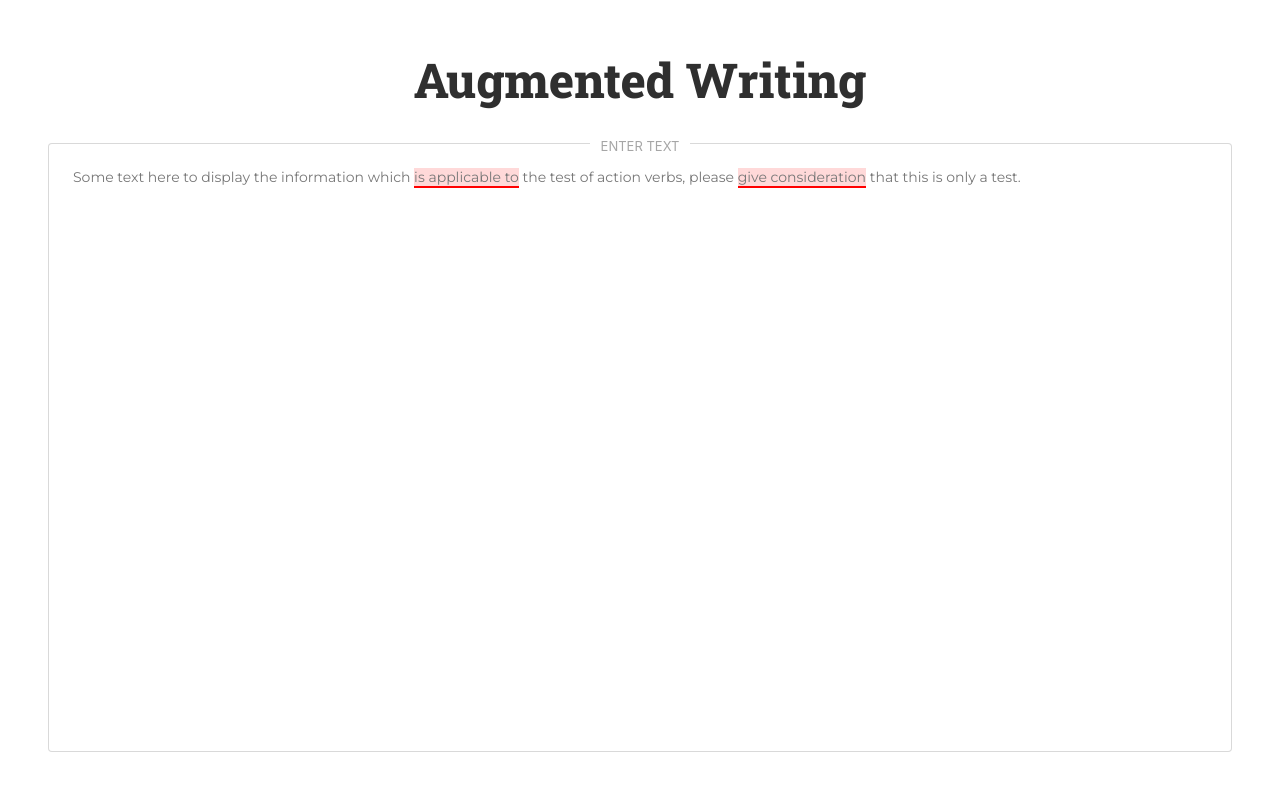
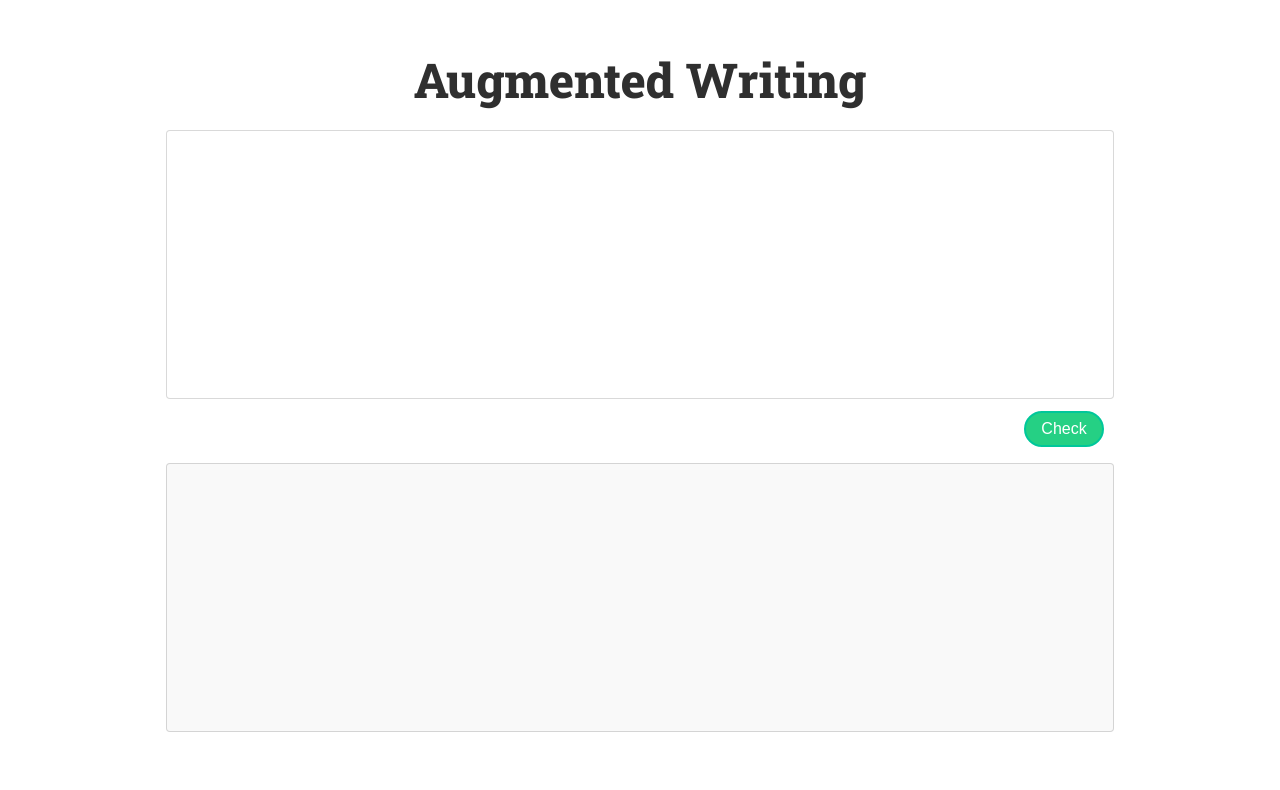
Before and after one commit to Ed-Lima/aw, a React (Create React App) app: page / in a window 1280 px wide. Shown: the top 790 px of the page. Built offline with nearby package versions, Linux system fonts and the light colour scheme.

Commit message:
Updated initial page

```diff
--- a/package.json
+++ b/package.json
@@ -6,8 +6,10 @@
     "@testing-library/jest-dom": "^4.2.4",
     "@testing-library/react": "^9.3.2",
     "@testing-library/user-event": "^7.1.2",
+    "axios": "^0.20.0",
     "react": "^16.13.1",
     "react-dom": "^16.13.1",
+    "react-html-parser": "^2.0.2",
     "react-router-dom": "^5.2.0",
     "react-scripts": "^3.4.3"
   },
--- a/src/components/Result.jsx
+++ b/src/components/Result.jsx
@@ -19,7 +19,6 @@ class Result extends React.Component {
   render(){
     return(
       <>
-        {this.state.isHovering && <div class="tip">Applies to</div>}
         <div  contentEditable="false"
               className="wrong"
               onClick={this.onClick}
--- a/src/pages/Home/Home.css
+++ b/src/pages/Home/Home.css
@@ -35,7 +35,7 @@
   font-family: 'Roboto Slab', Montserrat;
   font-size: 3rem;
   font-weight: 800;
-  margin-bottom: 2rem;
+  margin-bottom: 1.2rem;
 }
 .subtitle {
   color: #222223;
@@ -47,6 +47,8 @@
 
 .input {
   height: 100%;
+  width: 80%;
+  min-width: 300px!important;
   font-size: 14px;
   padding: 1.5rem;
   outline: 0;
@@ -64,9 +66,8 @@
   border: 1.5px solid rgba(0,0,0,.15);
   border-radius: 4;
   margin-bottom: 20px;
-  width: 100%;
-  min-width: 300px!important;
   transition: width 0.25s, border 0.25s;
+  resize: none;
 }
 .input:focus {
   border: 1.5px solid #25D084;
@@ -88,6 +89,8 @@
 .input-container {
   position: relative;
   display: flex;
+  flex-direction: column;
+  align-items: center;
   justify-content: center;
   width: 100%;
   height: 100%;
@@ -119,3 +122,33 @@
   font-weight: 800;
   color: #00C79A;
 }
+
+.result {
+  background-color: #f9f9f9;
+}
+
+.btn-primary{
+  display: flex;
+  align-items: center;
+  justify-content: center;
+  align-self: flex-end;
+  margin: -0.5em 8em 1em 1em;
+  outline: none;
+  border: 2px solid #00C79A;
+  background-color: #25D084;
+  color: #fff;
+  border-radius: 20px;
+  width: 80px;
+  height: 30px;
+  padding: 1em;
+  font-size: 16px;
+  cursor: pointer;
+}
+
+.result span {
+  background-color: rgba(255,0,0,.6);
+  color: #FFF;
+  padding: 0.2em 0.5em;
+  border-radius: 20px;
+  cursor: pointer;
+}
--- a/src/pages/Home/Home.jsx
+++ b/src/pages/Home/Home.jsx
@@ -1,19 +1,44 @@
 import React from 'react';
 import './Home.css'
+import loading from '../../load.gif'
+import ReactDOM from 'react-dom';
 import Result from '../../components/Result'
+import axios from 'axios'
+import ReactHtmlParser from 'react-html-parser';
 
 class Login extends React.Component {
   constructor(props) {
     super(props);
     this.state={
-      text: ''
+      text: '',
+      loading: false,
+      result: ''
     }
   }
 
+  setResult = (apiRes) => {
+    let result = this.state.text
+    apiRes[1].forEach(element => {
+      result = result.replaceAll(`${element}`, `<span>${element}</span>`)
+    });
+    this.setState({result})
+  }
+
   onChangeText = (text) => {
-    text = 'a'
     this.setState({text})
-    console.log(this.state.text)
+  }
+
+  handleClick = () => {
+    this.setState({loading: true})
+    const data = {
+      text: this.state.text
+    }
+    axios.post(`https://opendatasciencelab.jnj.com:443/models/5f79f9cb7e0167595f257091/latest/model`, {data})
+      .then(res => {
+        const result = res.data.result;
+        this.setResult(result)
+        this.setState({loading: false})
+      })
   }
 
   render(){
@@ -22,12 +47,19 @@ class Login extends React.Component {
         <span className="title">Augmented Writing</span>
         <div className="form">
             <div className="input-container">
-              <p className="input-label noselect">Enter text</p>
-              <div onInput={(e) => this.onChangeText(e.target.innerHTML)}
-                   type="text"
-                   contentEditable="true"
-                   className="input">
-                Some text here to display the information which <Result value={"is applicable to"}></Result> the test of action verbs, please <Result value={"give consideration"}></Result> that this is only a test.
+              <textarea
+                onChange={(e) => this.onChangeText(e.target.value)}
+                className="input"
+                id="text">
+              </textarea>
+              { this.state.loading ?
+                <div className="btn-primary"><img width="20px" src={loading} alt="loading..." /></div>
+                :
+                <button className="btn-primary" onClick={this.handleClick}>Check</button>
+              }
+
+              <div className="input result" disabled>
+                { ReactHtmlParser (this.state.result) }
               </div>
             </div>
         </div>
```
Also changed, not shown: src/pages/Home/Home copy.jsx (added, +40 -0 lines), src/load.gif (added), 1 other file (tests, documents, lock files or other folders).
